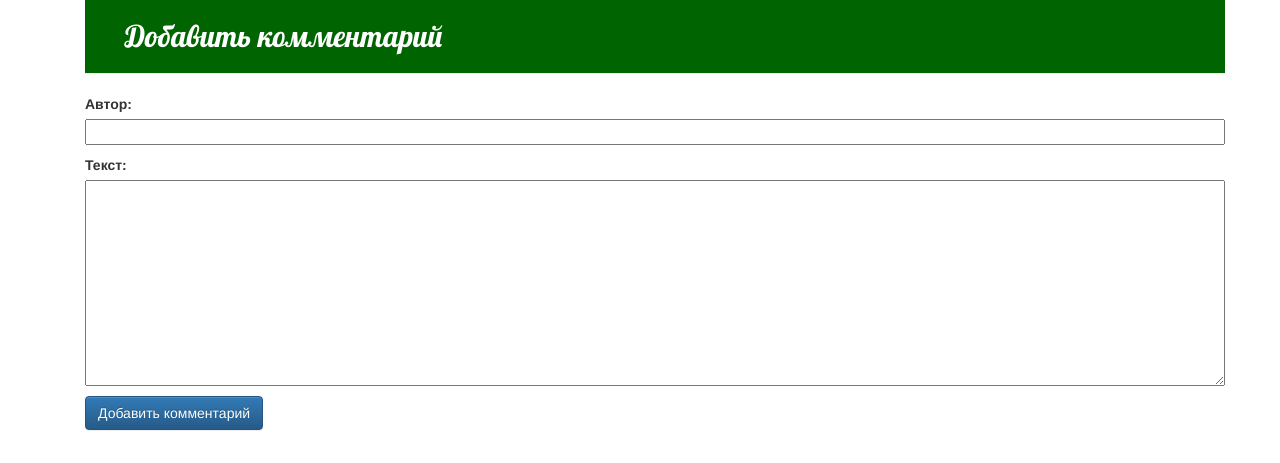
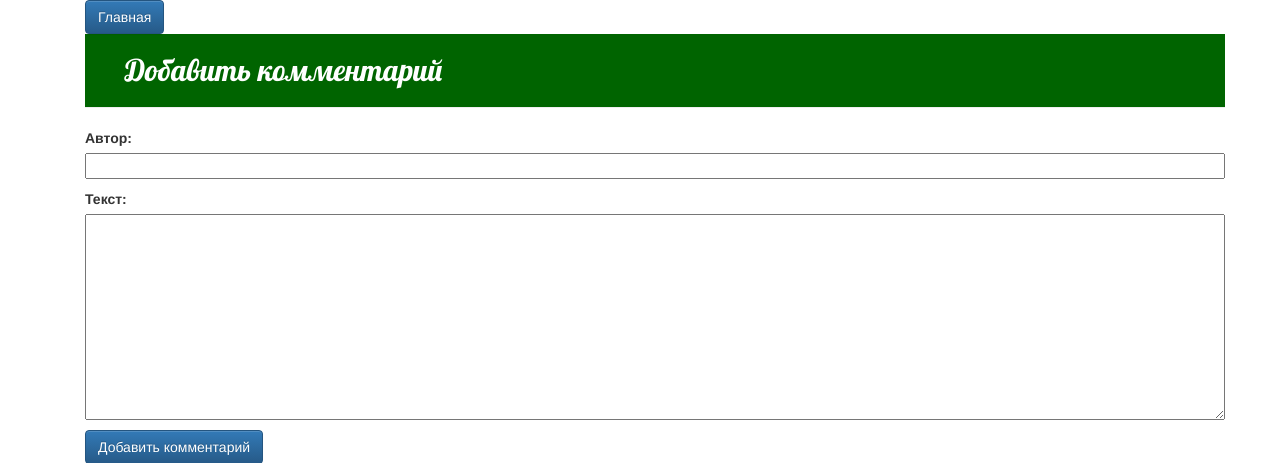
Before and after one commit to dazdraperma00/python, a Django app: page /post/1/add_comment in a window 1280 px wide. Shown: the top 463 px of the page. Run offline with Django 3.2, Linux system fonts and the light colour scheme; some libraries are stand-ins or nearby versions.

Commit message:
Update base.html

```diff
--- a/project/blogs_platform/templates/base.html
+++ b/project/blogs_platform/templates/base.html
@@ -15,6 +15,7 @@
     <div class="row">
         <div class="col-md-8">
              <div class="container theme-showcase" role="main">
+                  <a href="/" type="button" class="btn btn-primary">Главная</a>
                   {% block content %}
                   {% endblock %}
              </div>
```
